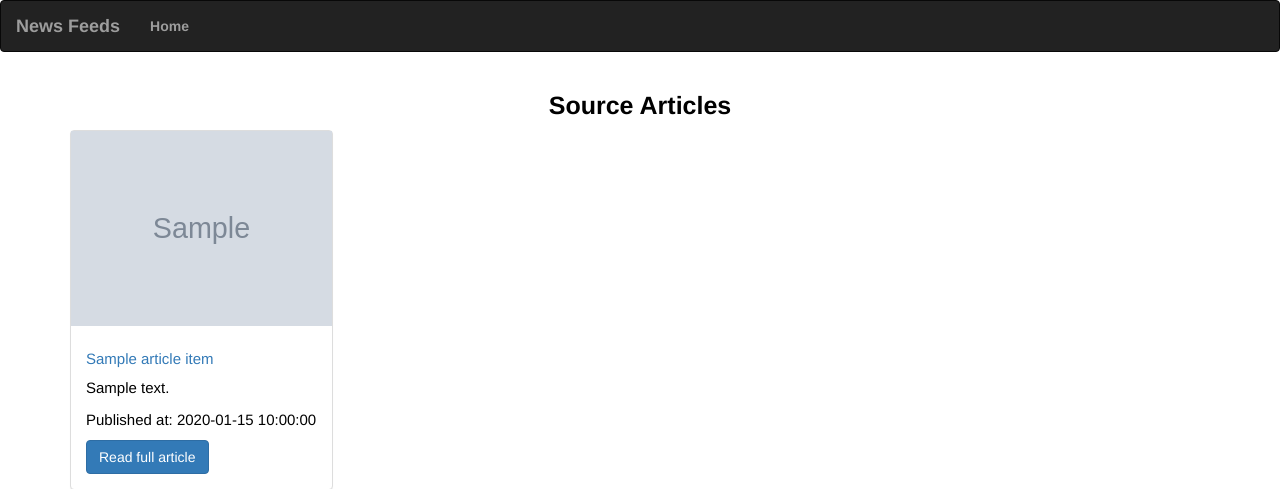
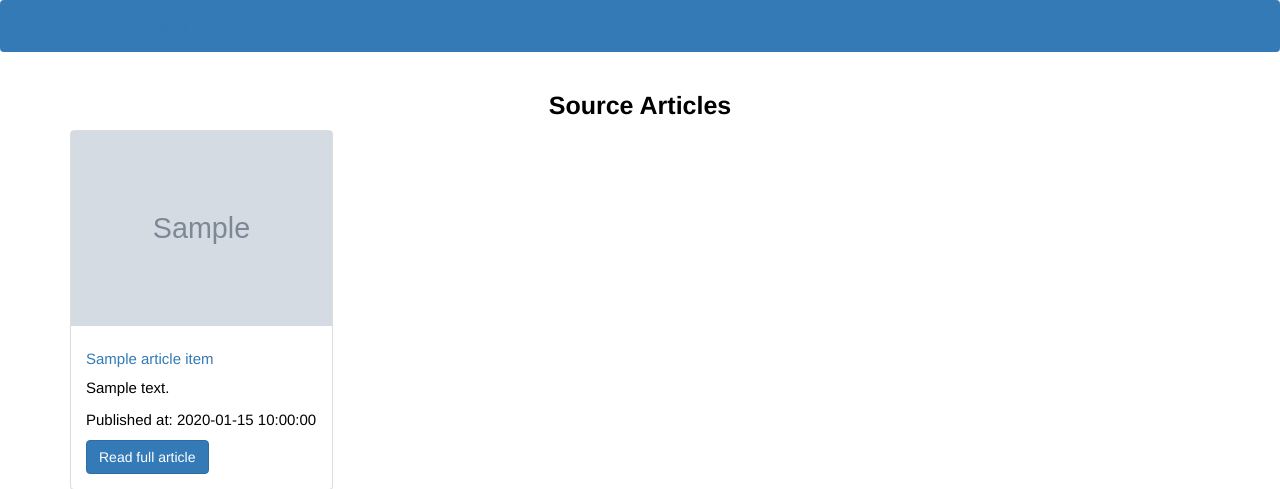
Before and after one commit to CharityMutonii/NewsApp, a Flask app: template app/templates/articles.html in a window 1280 px wide. Shown: the top 489 px of the page. Run offline with Flask 2, Linux system fonts and the light colour scheme; the template is opened without the code that fills it: most values are stand-ins (such as "Sample title", 1, 10 or a date in 2020); grey boxes marked "Sample" are stand-in pictures; some libraries are stand-ins or nearby versions.

Commit message:
made changes

```diff
--- a/app/templates/articles.html
+++ b/app/templates/articles.html
@@ -8,7 +8,7 @@
 <div class="container">
 
     <h1 class="text-center" style="font-size: 25px;color: black;font-weight: bolder;">Source Articles</h1>
-    {% for article_item in articles | batch(3)%}
+    {% for article_item in articles | batch(4)%}
 
  <div class="row">
 
--- a/app/templates/navbar.html
+++ b/app/templates/navbar.html
@@ -1,4 +1,4 @@
-<div class="navbar navbar-inverse" role="navigation" class="navbar navbar-dark bg-primary">
+<div   class="navbar navbar-dark bg-primary" role="navigation">
     <div class="container-fluid">
         <div class="navbar-header">
             <button type="button" class="navbar-toggle" data-toggle="collapse" data-target=".navbar-collapse">
```
